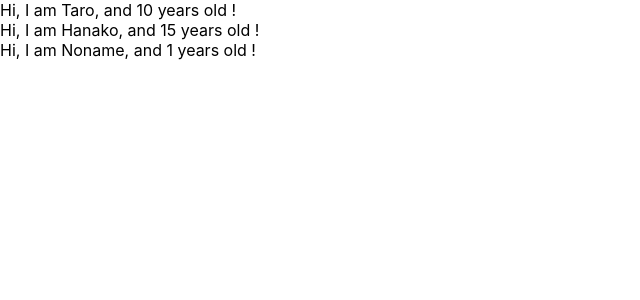
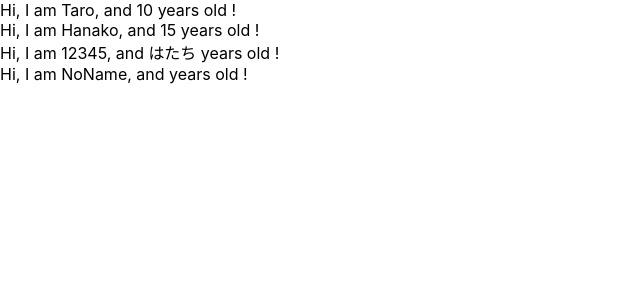
Before and after one commit to ronn-althaea/node-practice, a React (Create React App) app in the folder udemy_react_redux_crud_app/: page / in a window 1280 px wide. Shown: the top 300 px of the page, without its empty margins (0-640 px from the left). Built offline with nearby package versions, Linux system fonts and the light colour scheme.

Commit message:
learn prop-types

```diff
--- a/udemy_react_redux_crud_app/src/App.js
+++ b/udemy_react_redux_crud_app/src/App.js
@@ -1,11 +1,12 @@
 import React from 'react';
-
+import PropTypes from 'prop-types';
 
 const App = () => {
     const profiles = [
         {name: "Taro", age: 10},
         {name: "Hanako", age: 15},
-        {name: "Noname"}
+        {name: 12345, age: "はたち"},
+        {name: "NoName"}
     ]
     return (
         <div>
@@ -22,8 +23,9 @@ const User = (props) => {
     return <div>Hi, I am {props.name}, and {props.age} years old !</div>;
 }
 
-User.defaultProps = {
-    age: 1
+User.propTypes = {
+    name: PropTypes.string,
+    age: PropTypes.number.isRequired
 }
 
 export default App;
```
